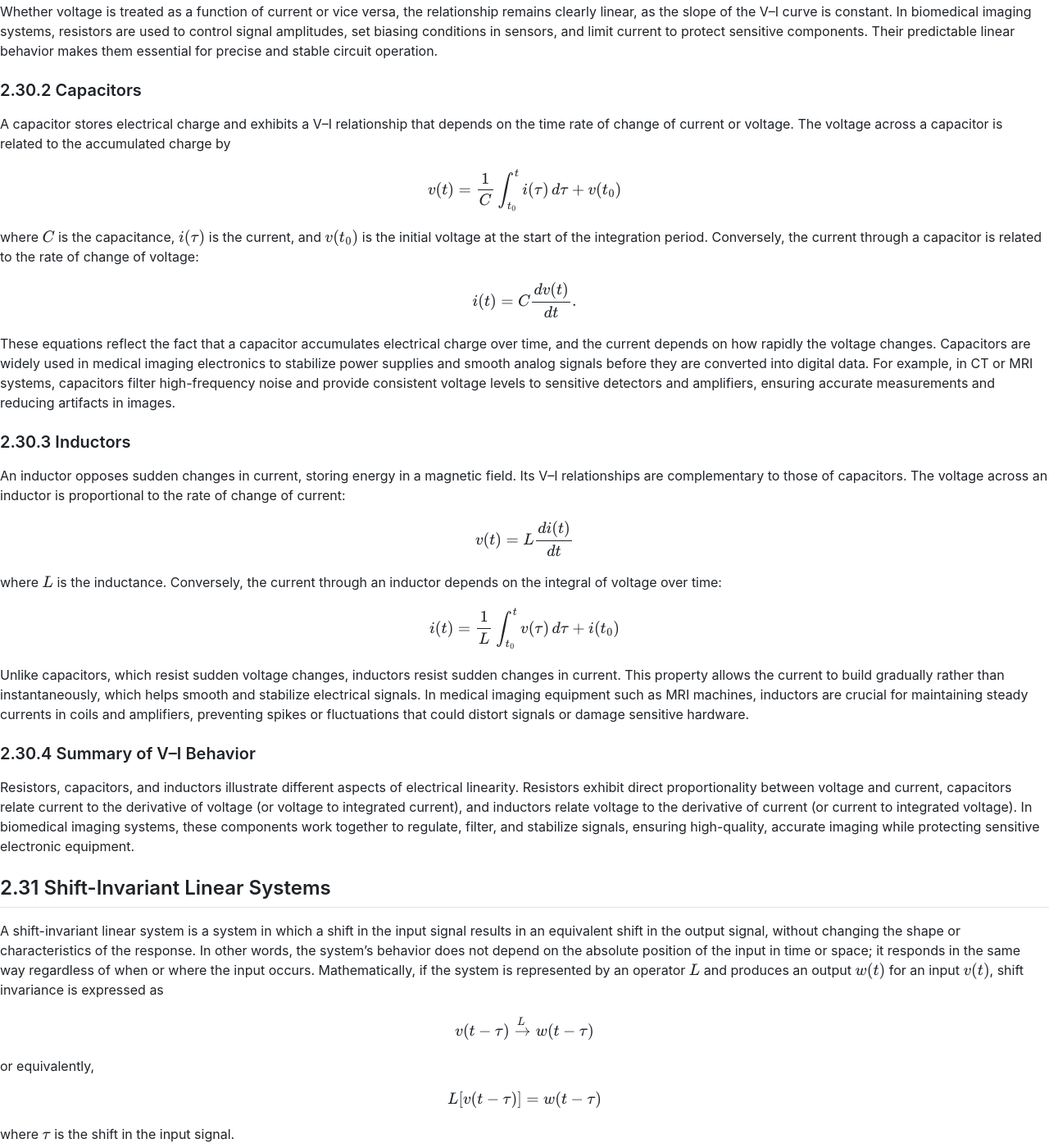
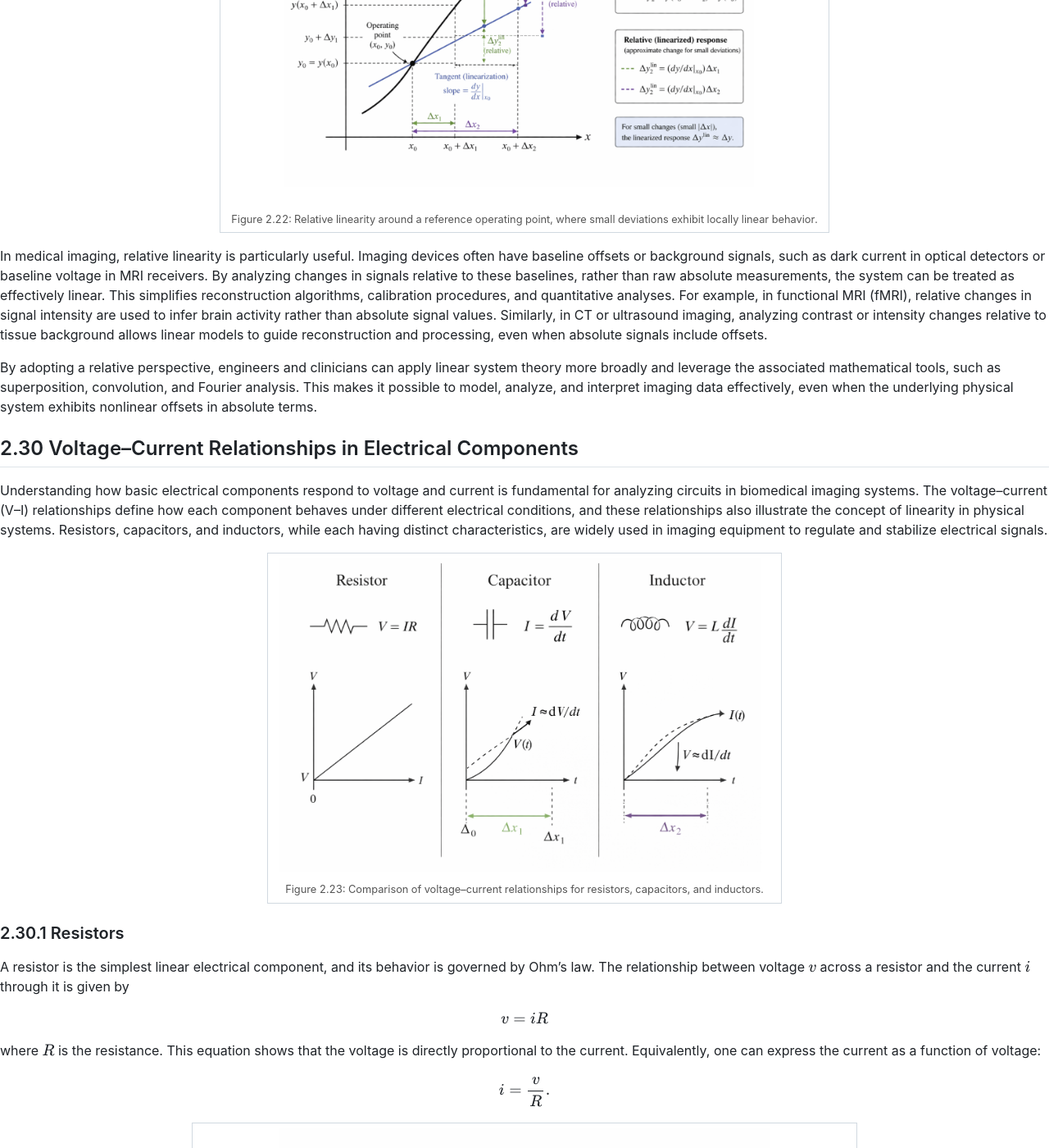
Before and after one commit to NikhilaRao1/medical-imaging-book, a Jekyll site: the page built from chapter2.md, in a window 1280 px wide and 1400 px high, scrolled down 20730 px. Shown: the whole window at 82% size. Built offline with Jekyll 4.4.1, drawn with Linux system fonts in a browser that asks for light colours; nearby versions of some CDN libraries; our own code applies the rules of GitHub Pages for plain Markdown files; some of the changed text lies outside the part shown.

Commit message:
Update chapter2.md

```diff
--- a/chapter2.md
+++ b/chapter2.md
@@ -606,6 +606,17 @@ $$
 
 Because $m_1 \ne m_2$, these expressions are not equal, and additivity is violated.
 
+<table align="center">
+  <tr>
+    <td align="center">
+      <img src="images/2_21.png" alt="Independence of additivity illustrated using a piecewise function over rational and irrational inputs" width="600">
+      <p style="font-size: 0.8em; color: #555;">
+        Figure 2.21: Visualization of a piecewise function showing that homogeneity does not guarantee additivity for rational and irrational inputs.
+      </p>
+    </td>
+  </tr>
+</table>
+
 This example demonstrates that homogeneity does not imply additivity. A system may scale inputs correctly while failing to preserve sums, which disqualifies it from being linear.
 
 ## **2.28 Implications for Testing Linearity**
@@ -642,6 +653,17 @@ where $\alpha$ and $\beta$ are scalar weights.
 
 This approach essentially redefines the linear system around a reference operating point, often referred to as the system’s nominal state. By focusing on deviations from this reference, the system behaves according to the superposition principle, even if the absolute input-output function includes an intercept or other nonlinear baseline behavior. The key insight is that linearity can be meaningful in terms of relative changes, rather than absolute values.
 
+<table align="center">
+  <tr>
+    <td align="center">
+      <img src="images/2_22.png" alt="Relative linearity around an operating point showing local linear approximation of a nonlinear system" width="600">
+      <p style="font-size: 0.8em; color: #555;">
+        Figure 2.22: Relative linearity around a reference operating point, where small deviations exhibit locally linear behavior.
+      </p>
+    </td>
+  </tr>
+</table>
+
 In medical imaging, relative linearity is particularly useful. Imaging devices often have baseline offsets or background signals, such as dark current in optical detectors or baseline voltage in MRI receivers. By analyzing changes in signals relative to these baselines, rather than raw absolute measurements, the system can be treated as effectively linear. This simplifies reconstruction algorithms, calibration procedures, and quantitative analyses. For example, in functional MRI (fMRI), relative changes in signal intensity are used to infer brain activity rather than absolute signal values. Similarly, in CT or ultrasound imaging, analyzing contrast or intensity changes relative to tissue background allows linear models to guide reconstruction and processing, even when absolute signals include offsets.
 
 By adopting a relative perspective, engineers and clinicians can apply linear system theory more broadly and leverage the associated mathematical tools, such as superposition, convolution, and Fourier analysis. This makes it possible to model, analyze, and interpret imaging data effectively, even when the underlying physical system exhibits nonlinear offsets in absolute terms.
@@ -649,6 +671,17 @@ By adopting a relative perspective, engineers and clinicians can apply linear sy
 ## **2.30 Voltage–Current Relationships in Electrical Components**
 
 Understanding how basic electrical components respond to voltage and current is fundamental for analyzing circuits in biomedical imaging systems. The voltage–current (V–I) relationships define how each component behaves under different electrical conditions, and these relationships also illustrate the concept of linearity in physical systems. Resistors, capacitors, and inductors, while each having distinct characteristics, are widely used in imaging equipment to regulate and stabilize electrical signals.
+
+<table align="center">
+  <tr>
+    <td align="center">
+      <img src="images/2_23.png" alt="Voltage-current relationships for resistor capacitor and inductor showing linear and dynamic behaviors" width="600">
+      <p style="font-size: 0.8em; color: #555;">
+        Figure 2.23: Comparison of voltage–current relationships for resistors, capacitors, and inductors.
+      </p>
+    </td>
+  </tr>
+</table>
 
 ### **2.30.1 Resistors**
 
@@ -663,6 +696,17 @@ where $R$ is the resistance. This equation shows that the voltage is directly pr
 $$
 i = \frac{v}{R}.
 $$
+
+<table align="center">
+  <tr>
+    <td align="center">
+      <img src="images/2_24.png" alt="Shift invariant linear system showing identical waveform shifted in time input and output" width="600">
+      <p style="font-size: 0.8em; color: #555;">
+        Figure 2.24: Shift invariance in linear systems where a time-shifted input produces an equally shifted output without שינוי in shape.
+      </p>
+    </td>
+  </tr>
+</table>
 
 Whether voltage is treated as a function of current or vice versa, the relationship remains clearly linear, as the slope of the V–I curve is constant. In biomedical imaging systems, resistors are used to control signal amplitudes, set biasing conditions in sensors, and limit current to protect sensitive components. Their predictable linear behavior makes them essential for precise and stable circuit operation.
 
```
